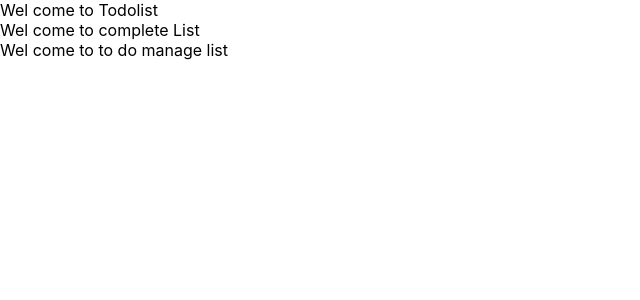
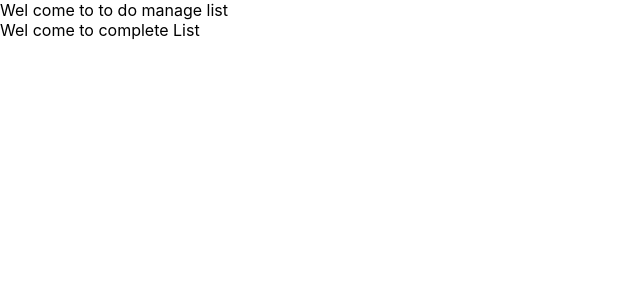
Before and after one commit to karmaRout/reactjs, a React (Create React App) app: page / in a window 1280 px wide. Shown: the top 300 px of the page, without its empty margins (0-640 px from the left). Built offline with nearby package versions, Linux system fonts and the light colour scheme.

Commit message:
minor changes

```diff
--- a/src/App.js
+++ b/src/App.js
@@ -1,19 +1,58 @@
-import React from 'react';
+
+import React, { Component } from 'react';
 import logo from './logo.svg';
 import './App.css';
 import Todolist from './component/todoList/todoList';
 import CompleteList from './component/completeList/completeList';
 import TodoManageList from './component/todoManageList/todoManageList'
 //import todo from './component/todoList';
-
-function App() {
-  return (
-    <div>
-    <Todolist/>
-    <CompleteList/>
-    <TodoManageList/>
-    </div>
-  );
+class App extends Component {
+  constructor(props){
+    super(props);
+  }
+  handleEvent(){
+    console.log(this.props);
+    this.state = {
+      newTodo: '',
+      todos: [
+        {
+          text: 'Assignment',
+          isComplete: false
+        },
+        {
+          text: 'Nothing to do',
+          isComplete: false
+        },
+        {
+          text: 'Registration for new semister',
+          isComplete: false
+        },
+        {
+          text: 'Buy daily items from new market',
+          isComplete: false
+        }
+      ]
+    };
+  }
+  render() {
+    return (
+      <div>
+        <TodoManageList/>
+        <CompleteList/>
+      </div>
+    );
+  }
 }
 
+// export default App;
+// function App() {
+//   return (
+//     <div>
+//     <Todolist text='abc'/>
+//     <CompleteList/>
+//     <TodoManageList/>
+//     </div>
+//   );
+// }
+
 export default App;
--- a/src/component/todoList/todoList.js
+++ b/src/component/todoList/todoList.js
@@ -4,6 +4,7 @@ import React from 'react';
 
 export default function Todolist(props) {
     // const {index, text, checked, handleTodoCheckboxToggle,handleDeleteItems} = props;
+    const {text} = props;
     // const todoClassName = checked ? ' checked' : '';
     // return (
     //   <div>
@@ -22,10 +23,11 @@ export default function Todolist(props) {
     //           onClick={e => handleDeleteItems(index)}>DELETE</button>
     //   </div>
     // );
+
     return (
         <div>
             <label>
-                Wel come to Todolist
+                {text}
             </label>
         </div>
     );
```
